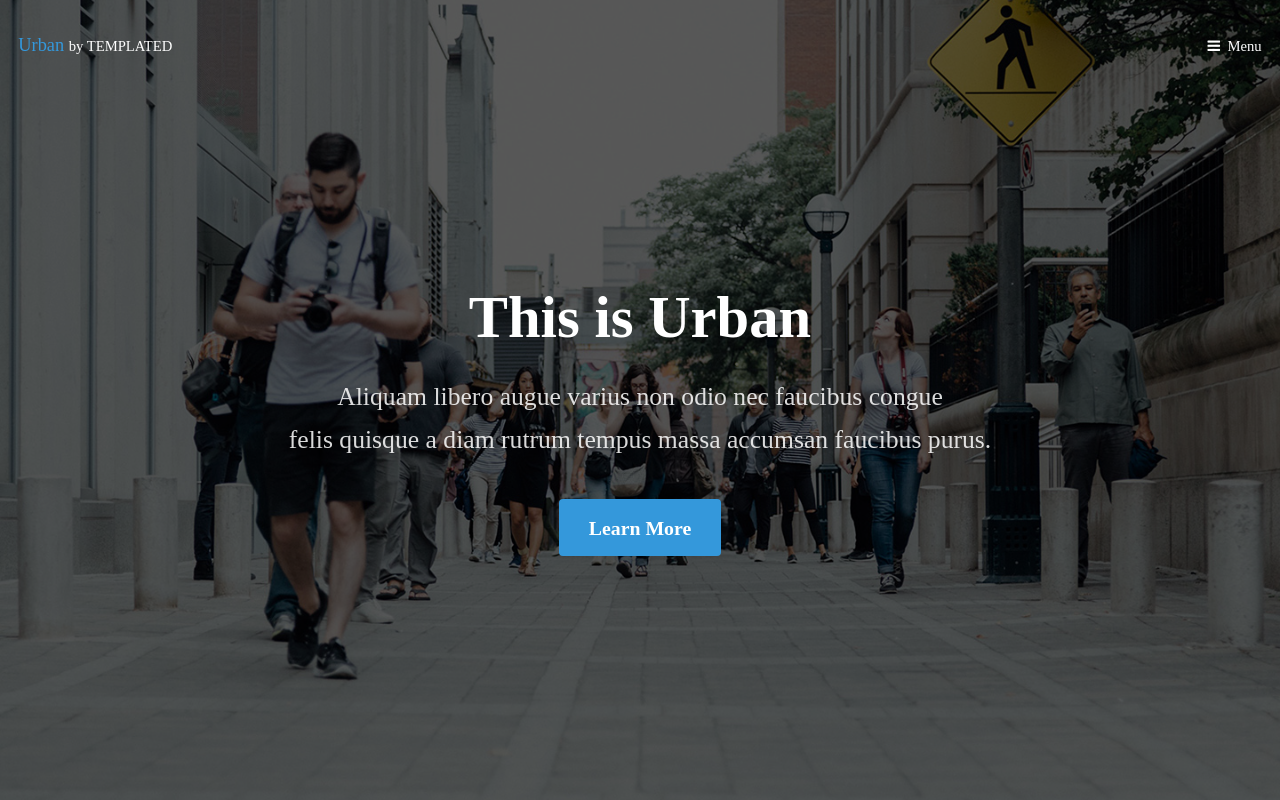
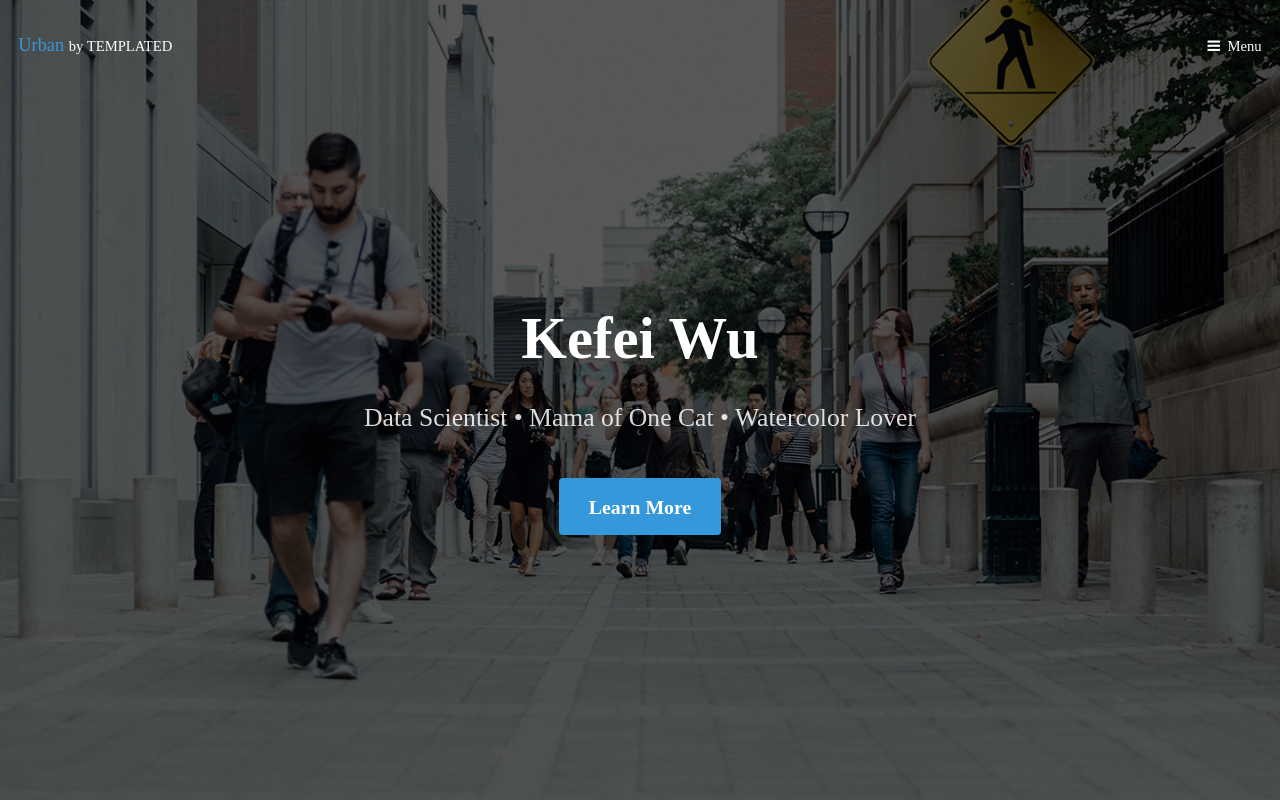
Before and after one commit to kwu19/kefeiwebsite, a plain HTML site: page index.html in a window 1280 px wide. Shown: the top 800 px of the page. Drawn offline with Linux system fonts and the light colour scheme; a web font is replaced by a local one.

Commit message:
Update index.html

```diff
--- a/index.html
+++ b/index.html
@@ -32,8 +32,8 @@
 			<section id="banner">
 				<div class="inner">
 					<header>
-						<h1>This is Urban</h1>
-						<p>Aliquam libero augue varius non odio nec faucibus congue<br />felis quisque a diam rutrum tempus massa accumsan faucibus purus.</p>
+						<h1>Kefei Wu</h1>
+						<p>Data Scientist • Mama of One Cat • Watercolor Lover<br /></p>
 					</header>
 					<a href="#main" class="button big scrolly">Learn More</a>
 				</div>
```
